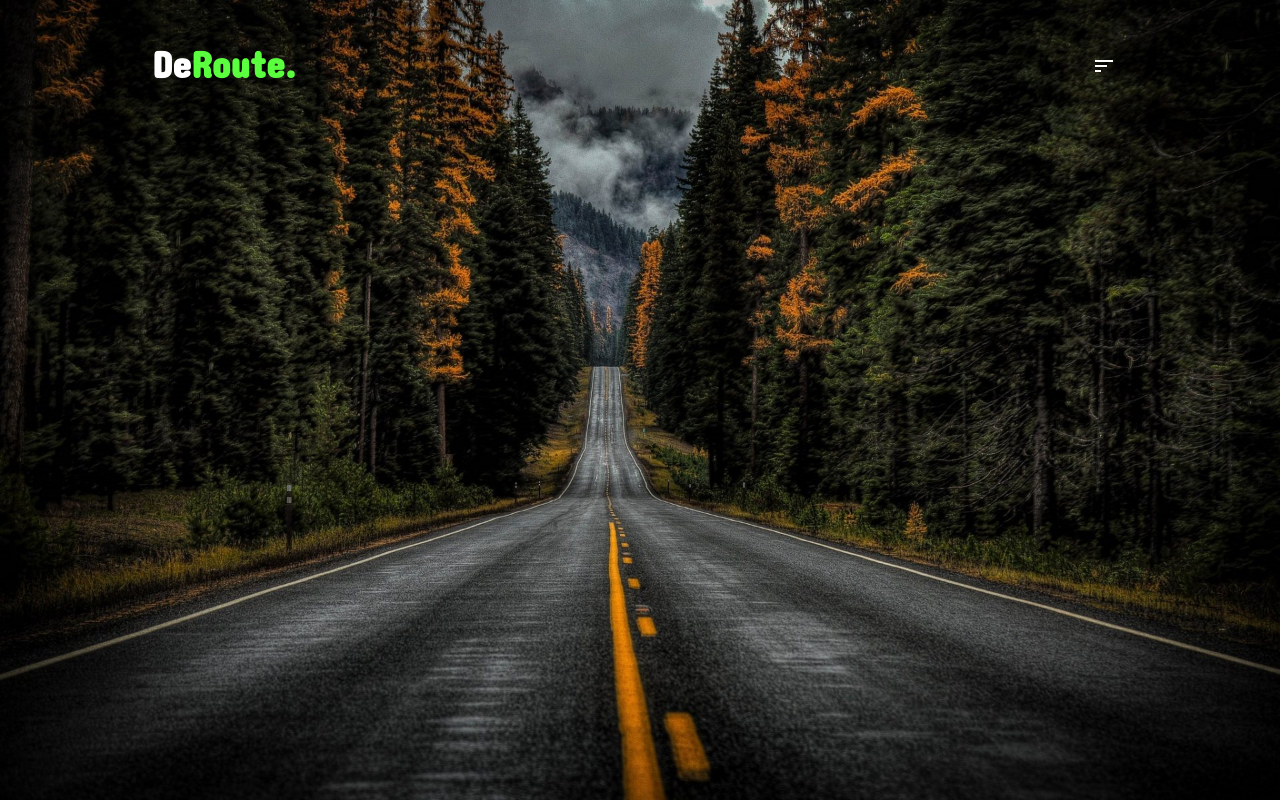
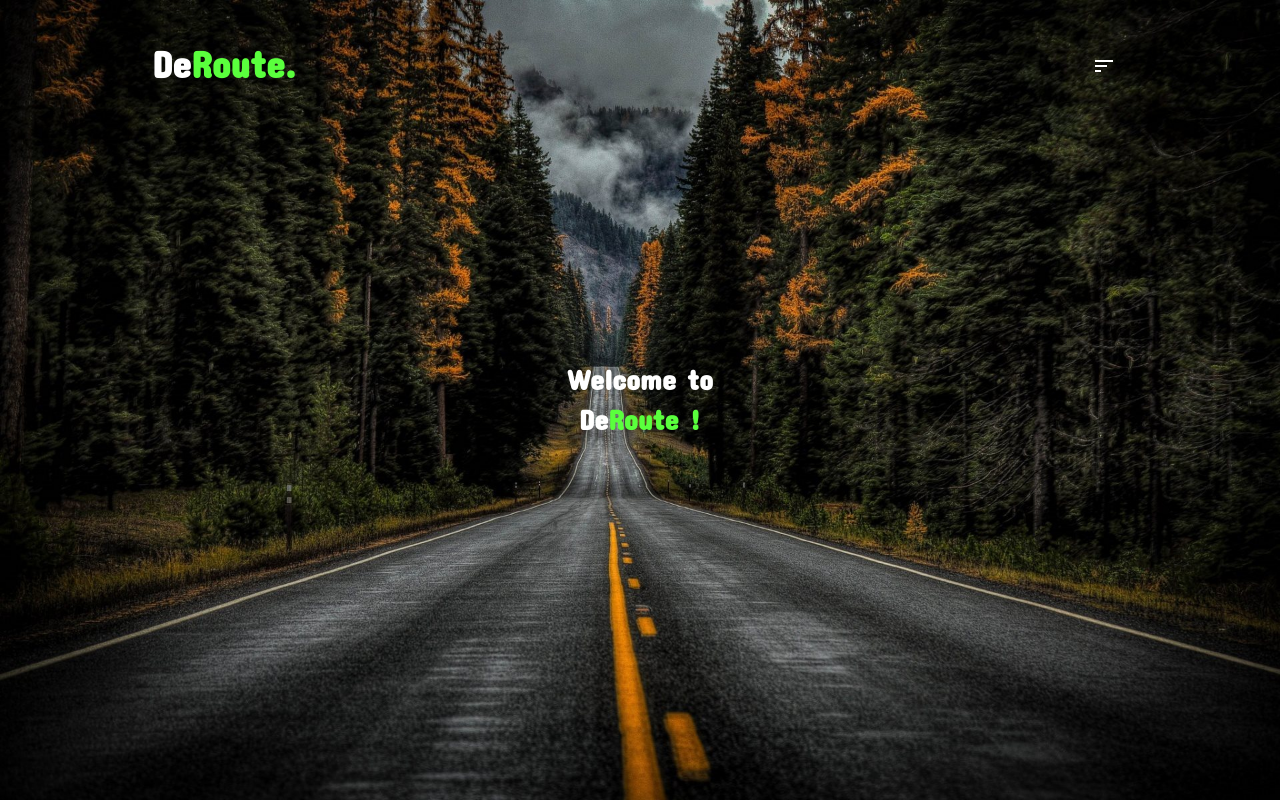
Before and after one commit to AmarnathN/deroute, a React (Create React App) app: page / in a window 1280 px wide. Built offline with nearby package versions, Linux system fonts and the light colour scheme.

Commit message:
Add Main Landing text

```diff
--- a/src/components/Header.js
+++ b/src/components/Header.js
@@ -1,12 +1,19 @@
 import { AppBar, Badge, Grid, IconButton, InputBase, makeStyles, Toolbar, Typography } from "@material-ui/core";
-import { Search, Sort as SortIcon } from "@material-ui/icons";
+import { Search, Sort as SortIcon, ExpandMore as ExpandMoreIcon } from "@material-ui/icons";
 import React from "react";
 
 const useStyles = makeStyles((theme) => ({
   root: {
+    display: "flex",
+    justifyContent: "center",
+    alignItems: "center",
+    height: "100vh",
+    fontFamily: "Concert One",
+  },
+  appBar: {
     background: "none",
+    fontSize: "2rem",
     color: "white",
-    fontSize: "2rem",
     fontFamily: "Concert One",
   },
   toolBar: {
@@ -16,12 +23,17 @@ const useStyles = makeStyles((theme) => ({
   title2: {
     color: "#5aFF3D",
   },
+  landingText: {
+    textAlign: "center",
+    color: "white",
+  },
 }));
 
 const Header = () => {
   const classes = useStyles();
   return (
-    <AppBar position="static" className={classes.root} elevation={0}>
+    <div className={classes.root}>
+      <AppBar className={classes.appBar} elevation={0}>
         <Toolbar className={classes.toolBar}>
           <Grid container justify="space-between" alignItems="center">
             <Grid item>
@@ -38,6 +50,12 @@ const Header = () => {
           </Grid>
         </Toolbar>
       </AppBar>
+      <div className={classes.landingText}>
+        <h1>
+          Welcome to <br /> De<span className={classes.title2}>Route !</span>
+        </h1>
+      </div>
+    </div>
   );
 };
 
```
Lines whose indentation alone changed are shown as unchanged.
